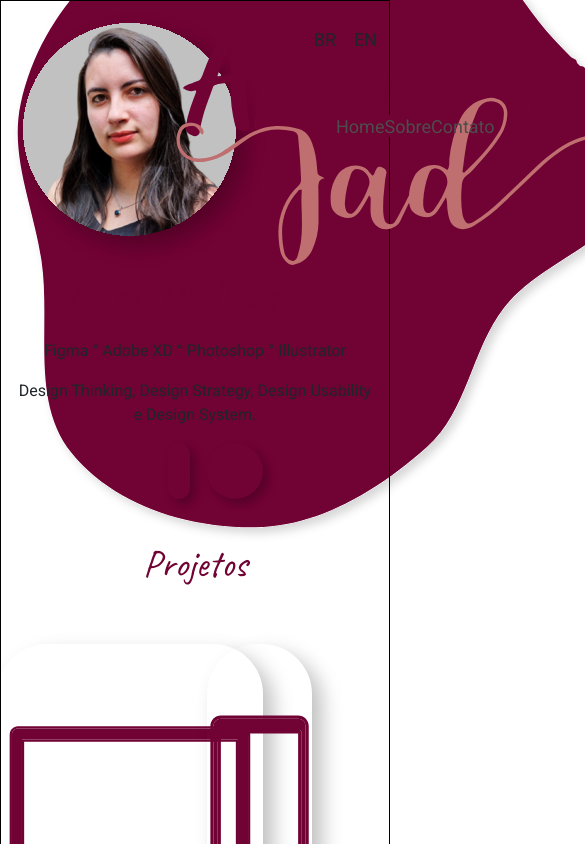
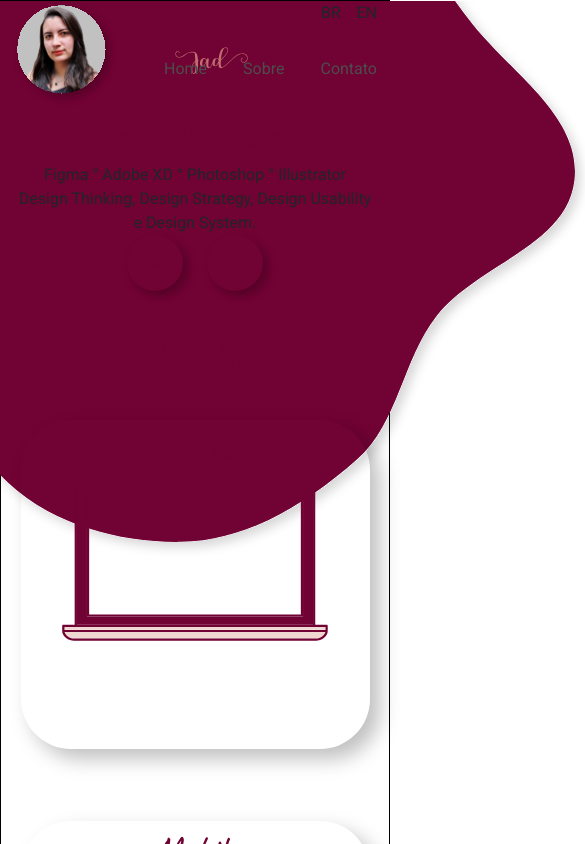
Before and after one commit to analuizacbo/portifolio-amanda-jad, a Vue app: page / in a window 390 px wide. Shown: the top 844 px of the page, 585 px wide, since content can reach past the window. Built offline with nearby package versions, Linux system fonts and the light colour scheme.

Commit message:
index responsiveness 390px

```diff
--- a/src/App.vue
+++ b/src/App.vue
@@ -3,12 +3,9 @@ import Cabecario from "./components/Cabecario.vue";
 import Footer from "./components/Footer.vue";
 </script>
 <template>
-  <section class="caixa-principal">
-    <img class="vetor-rosa" src="../src/img/vetor-fundo-perfil.svg" alt="" />
-    <div class="container borda-container">
-      <Cabecario />
-      <router-view />
-    </div>
-    <Footer />
-  </section>
+  <div class="container borda-container">
+    <Cabecario />
+    <router-view />
+  </div>
+  <Footer />
 </template>
--- a/src/assets/main.css
+++ b/src/assets/main.css
@@ -4,7 +4,8 @@
 @import url('https://fonts.googleapis.com/css2?family=Caveat&display=swap');
 
 /* RESET CSS */
-* {
+*,
+p {
   margin: 0;
   padding: 0;
 }
@@ -26,36 +27,29 @@ li a {
 
 /* CABECARIO */
 
-.caixa-esquerda {
-  padding: 3% 0 0 3%
-}
-
-.caixa-linguagem {
-  margin-top: 25px;
-}
-
-.texto-linguagem {
-  font-size: 18px;
-}
-
-.lista-menu {
-  display: flex;
-  justify-content: space-between;
-  margin-top: 60px;
-}
-
-.lista-menu-font {
-  font-size: 18px;
-}
-
-.vetor-rosa {
-  position: absolute;
-  left: 3%;
-}
-
 .borda-container {
   border: 1px solid black;
 }
+
+.caixa-svg-rosa {
+  width: 660px;
+  height: 616px;
+  position: absolute;
+  left: -18%;
+}
+
+.svg-rosa {
+  width: 100%;
+}
+
+.caixa-menu {
+  margin-top: 32px;
+}
+
+.menu li {
+  margin-left: 36px;
+}
+
 
 /* HOME */
 
@@ -77,9 +71,9 @@ li a {
 }
 
 .card-projetos {
-  margin-top: 36px;
   height: 329px;
   width: 349px;
+  margin: 36px 0;
   border-radius: 50px;
   box-shadow: 10px 10px 20px 0 rgba(0, 0, 0, 0.25);
 }
@@ -94,40 +88,31 @@ li a {
   font-family: Roboto;
   font-weight: 500;
   color: #fff;
-  padding: 8px 0px;
+  padding: 8px 0;
 }
 
 
-/* #app {
-  max-width: 1280px;
-  margin: 0 auto;
-  padding: 2rem;
+/* RESPONSIVIDADE */
+@media (max-width: 389.98px) {
+  .caixa-svg-rosa {
+    width: 271.35px;
+    height: 252.98px;
+    top: -2%;
+    left: -40%;
+  }
 
-  font-weight: normal;
 }
 
-a,
-.green {
-  text-decoration: none;
-  color: hsla(160, 100%, 37%, 1);
-  transition: 0.4s;
-}
+@media (min-width: 390px) and (max-width: 575.98px) {}
 
-@media (hover: hover) {
-  a:hover {
-    background-color: hsla(160, 100%, 37%, 0.2);
-  }
-}
+@media (min-width: 576px) and (max-width: 767.98px) {}
 
-@media (min-width: 1024px) {
-  body {
-    display: flex;
-    place-items: center;
-  }
+@media (min-width: 768px) and (max-width: 991.98px) {}
 
-  #app {
-    display: grid;
-    grid-template-columns: 1fr 1fr;
-    padding: 0 2rem;
-  }
-} */
+@media (min-width: 992px) and (max-width: 1199.98px) {}
+
+@media (min-width: 1200px) and (max-width: 1399.98px) {}
+
+@media (min-width: 1400px) and (max-width: 1599.98px) {}
+
+@media (min-width: 1600px) and (max-width: 1799.98px) {}
--- a/src/components/Cabecario.vue
+++ b/src/components/Cabecario.vue
@@ -1,16 +1,18 @@
 <template>
-  <div class="row justify-content-between">
-    <div class="row col-7 caixa-esquerda">
-      <div class="col-6 d-flex justify-content-start">
-        <img class="img-perfil" src="../img/foto-amanda-jad.svg" />
+  <div class="caixa-svg-rosa">
+    <img class="img-fluid svg-rosa" src="/src/img/vetor-fundo-perfil.svg" />
   </div>
-      <div class="col-3 offset-3 d-flex justify-content-start">
-        <img src="../img/amanda-jad-logo.svg" />
+  <div class="row">
+    <div class="col-4">
+      <img class="img-fluid" src="/src/img/foto-amanda-jad.svg" />
     </div>
+    <div class="col-3 offset-1 d-flex align-items-center">
+      <img class="img-fluid" src="/src/img/amanda-jad-logo.svg" />
     </div>
-    <div class="col-3 caixa-linguagem texto-linguagem text-end">
+    <div class="col-3 offset-1 text-end">
       <p>BR&nbsp;&nbsp;&nbsp;&nbsp;EN</p>
-      <ul class="lista-menu lista-menu-font">
+      <div class="caixa-menu">
+        <ul class="d-flex justify-content-end menu">
           <li>
             <router-link :to="{ name: 'home' }">Home</router-link>
           </li>
@@ -23,4 +25,5 @@
         </ul>
       </div>
     </div>
+  </div>
 </template>
--- a/src/components/pages/Home.vue
+++ b/src/components/pages/Home.vue
@@ -5,14 +5,14 @@
     <p>Design Thinking, Design Strategy, Design Usability e Design System.</p>
   </div>
   <div class="row justify-content-center">
-    <div class="col-1 d-flex justify-content-center">
+    <div class="col-6 d-flex justify-content-end">
       <div class="bolinha d-flex justify-content-center align-items-center">
         <a href="">
-          <img src="../../img/Icones/linkedin.svg" alt="" />
+          <img src="../../img/Icones/linkedin.svg" />
         </a>
       </div>
     </div>
-    <div class="col-1">
+    <div class="col-6 d-flex justify-content-start">
       <div class="bolinha d-flex justify-content-center align-items-center">
         <a href="">
           <img src="../../img/Icones/instagram.svg" />
@@ -24,20 +24,18 @@
     <p class="txt-caveat-38 text-center">Projetos</p>
   </div>
   <div class="row justify-content-center">
-    <div class="col-4 d-flex justify-content-center">
-      <div
-        class="card-projetos d-flex justify-content-center align-items-center"
-      >
-        <a href="">
+    <div class="col-md-6 d-flex justify-content-center">
+      <div class="card-projetos">
+        <p class="txt-caveat-38 text-center">Desktop</p>
+        <a class="d-flex justify-content-center" href="">
           <img src="/src/img/desktop.svg" />
         </a>
       </div>
     </div>
-    <div class="col-4 d-flex justify-content-center">
-      <div
-        class="card-projetos d-flex justify-content-center align-items-center"
-      >
-        <a href="">
+    <div class="col-md-6 d-flex justify-content-center">
+      <div class="card-projetos">
+        <p class="txt-caveat-38 text-center">Mobile</p>
+        <a class="d-flex justify-content-center" href="">
           <img src="/src/img/mobile.svg" />
         </a>
       </div>
```
Lines whose indentation alone changed are shown as unchanged.
